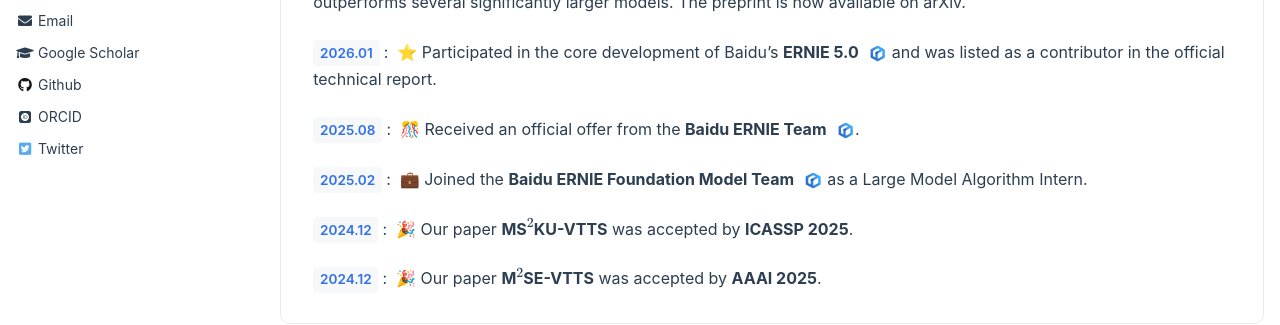
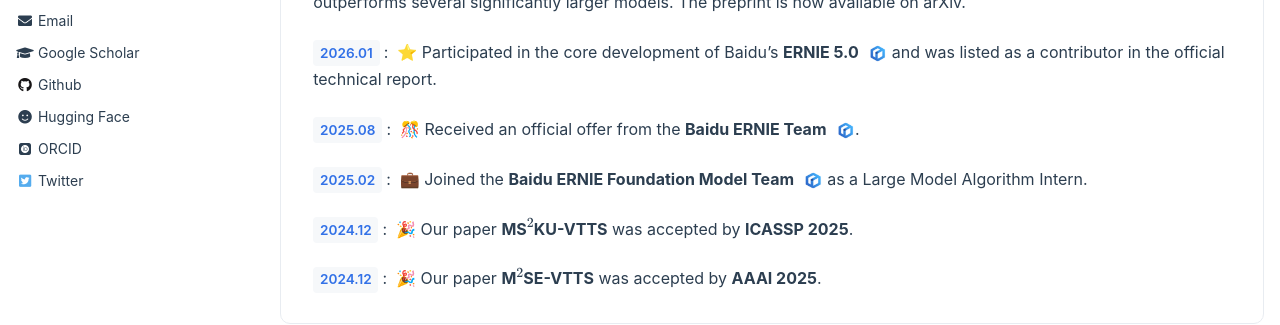
Before and after one commit to he-shuwei/he-shuwei.github.io, a Jekyll site: the page built from _pages/about.md, in a window 1280 px wide. Shown: the part 495-820 px from the top of the page. Built offline with Jekyll 4.4.1, drawn with Linux system fonts in a browser that asks for light colours; comment, search, counter and statistics services are not loaded.

Commit message:
Add Hugging Face link to social profiles

```diff
--- a/_config.yml
+++ b/_config.yml
@@ -28,6 +28,7 @@ author:
   googlescholar    : "https://scholar.google.com/citations?user=nikCmlkAAAAJ"
   email            : "shuwei_he@163.com"
   github           : "he-shuwei"
+  huggingface      : "https://huggingface.co/he-shuwei"
   orcid            : "https://orcid.org/0009-0003-2359-3523"
   twitter          : "ai_shuwei_he"
 
--- a/_data/social_links.yml
+++ b/_data/social_links.yml
@@ -13,6 +13,11 @@
   icon: "fab fa-fw fa-github"
   label: "Github"
 
+- key: huggingface
+  url_prefix: ""
+  icon: "fas fa-fw fa-smile"
+  label: "Hugging Face"
+
 - key: orcid
   url_prefix: ""
   icon: "ai ai-orcid-square ai-fw"
```
